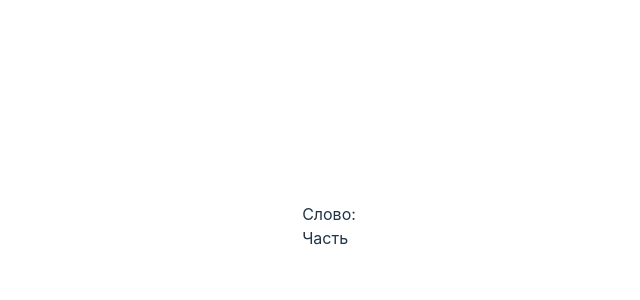
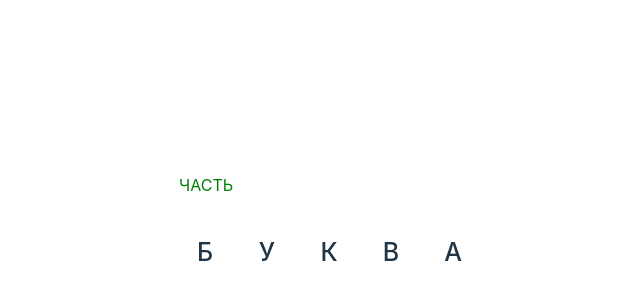
Before and after one commit to thevolkov/5_words_game_react, a React (Vite) app: page / in a window 1280 px wide. Shown: the part 174-474 px from the top of the page, without its empty margins (311-951 px from the left). Built offline with nearby package versions, Linux system fonts and the light colour scheme.

Commit message:
Сетка для слова Доработана некоторая логика

```diff
--- a/src/App.tsx
+++ b/src/App.tsx
@@ -1,30 +1,36 @@
 import {useEffect, useMemo, useState} from "react"
 import {wordsData} from './words.ts'
 
+const YA_API_URL = 'https://dictionary.yandex.net/api/v1/dicservice.json'
 const WORD = 'Жесть'
+// const WORD_LENGHT = 5
 
 function App() {
   const [word, setWord] = useState<string>('')
-  // const [attempt, setAttempt] = useState<string[]>(new Array(6).fill(null))
+  const [attempts, setAttempts] = useState(new Array(6).fill(null))
 
   const randomWord = useMemo(() => {
     if(!wordsData.length) return
 
-    return wordsData[Math.floor(Math.random() * wordsData.length - 1)]
+    return wordsData[Math.floor(Math.random() * wordsData.length - 1)].toUpperCase()
   },[])
 
   useEffect(() => {
     const handleKeyDown = (event: KeyboardEvent) => {
-      if (word.length && event.key === 'Backspace') {
-        setWord(word => word.slice(0, word.length - 1))
-      }
+      if (word.length && event.key === 'Backspace') setWord(word => word.slice(0, word.length - 1))
 
       if (word.length === 5 && event.key === 'Enter') {
-        console.log('Enter')
+        if (attempts.every(item => item !== null)) return
+
+        const updatedAttempts = [...attempts]
+        const indexOfNull = updatedAttempts.indexOf(null)
+        updatedAttempts[indexOfNull] = word.toUpperCase()
+        setAttempts(updatedAttempts)
+        setWord('')
       }
 
       if (word.length >= 5 || event.key.match(/[^а-яА-Я]+/g)) return
-      setWord(word => word + event.key)
+      else setWord(word => word + event.key)
     }
 
     document.addEventListener('keydown', handleKeyDown)
@@ -32,21 +38,48 @@ function App() {
     return () => {
       document.removeEventListener('keydown', handleKeyDown)
     }
-  }, [word.length])
+  }, [attempts, word, word.length])
 
   useEffect(() => {
-    fetch(`https://dictionary.yandex.net/api/v1/dicservice.json/lookup?key=
-    ${import.meta.env.VITE_API_KEY}&lang=ru-ru&text=${WORD}`)
+    fetch(`${YA_API_URL}/lookup?key=${import.meta.env.VITE_API_KEY}&lang=ru-ru&text=${WORD}`)
       .then(resolve => resolve.json())
       .then(data => console.log(data, 'API Словаря Яндекс', WORD))
   }, [])
 
+  console.log()
   return (
     <>
-      <div>Слово: {word}</div>
-      {randomWord}
+      <div style={{color: 'green', marginBottom: '30px'}}>{randomWord}</div>
+      <div>{word.toUpperCase()}</div>
+      <div style={{margin: '30px 0'}}>
+        {
+          attempts.map((attempt, index) => (
+            <div key={attempt + index}>{attempt}</div>
+          ))
+        }
+      </div>
+      <WordsGrid attempts={attempts}/>
     </>
   )
 }
 
 export default App
+
+function WordsGrid({attempts}: {attempts: string[]}) {
+
+  console.log(attempts)
+
+  return (
+    <>
+      <div className="attempts">
+        <div className="row">
+          <div className="letter">Б</div>
+          <div className="letter">у</div>
+          <div className="letter">к</div>
+          <div className="letter">в</div>
+          <div className="letter">а</div>
+        </div>
+      </div>
+    </>
+  )
+}
--- a/src/index.css
+++ b/src/index.css
@@ -72,3 +72,27 @@ button:focus-visible {
     background-color: #f9f9f9;
   }
 }
+
+.attempts {
+  display: flex;
+  flex-direction: column;
+  gap: 10px;
+}
+
+.row {
+  display: flex;
+  gap: 10px;
+}
+
+.letter {
+  width: 50px;
+  height: 50px;
+  font-size: 25px;
+  font-weight: 500;
+  border: 1px solid white;
+  border-radius: 10px;
+  justify-content: center;
+  display: flex;
+  align-items: center;
+  text-transform: uppercase;
+}
```
